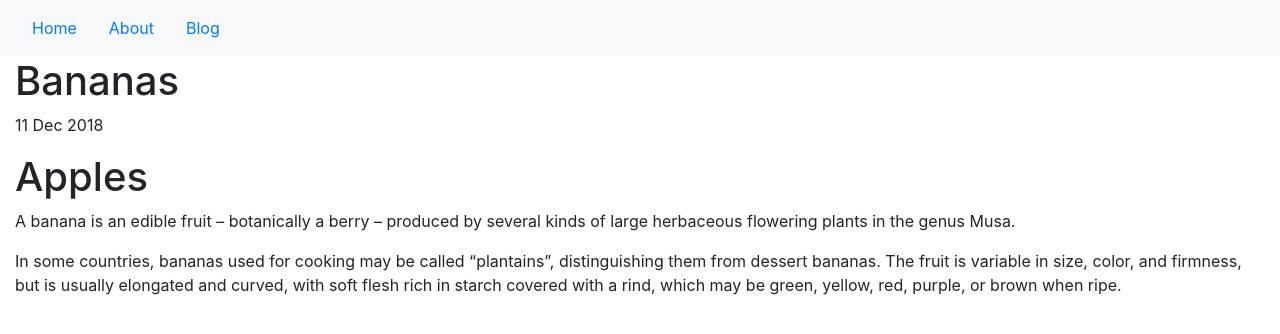
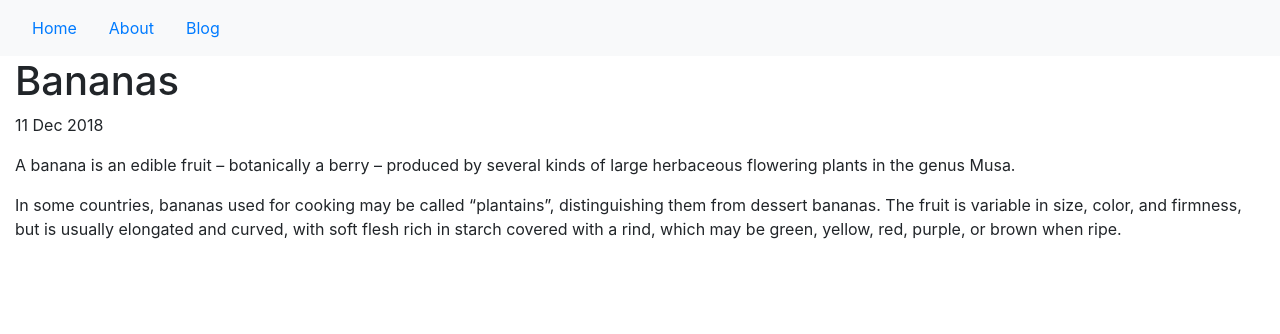
Before and after one commit to AndrewPetz/andrewpetz.github.io, a Jekyll site: the page built from _posts/2018-12-11-bananas.md, in a window 1280 px wide. Shown: the top 334 px of the page. Built offline with Jekyll 4.4.1, drawn with Linux system fonts in a browser that asks for light colours; nearby versions of some CDN libraries.

```diff
--- a/_posts/2018-12-11-bananas.md
+++ b/_posts/2018-12-11-bananas.md
@@ -1,8 +1,7 @@
 ---
 layout: post
+title: Bananas
 ---
-# Apples
-
 A banana is an edible fruit – botanically a berry – produced by several kinds
 of large herbaceous flowering plants in the genus Musa.
 
```
Also changed, not shown: _posts/2018-12-11-apples.md (+1 -2 lines).
